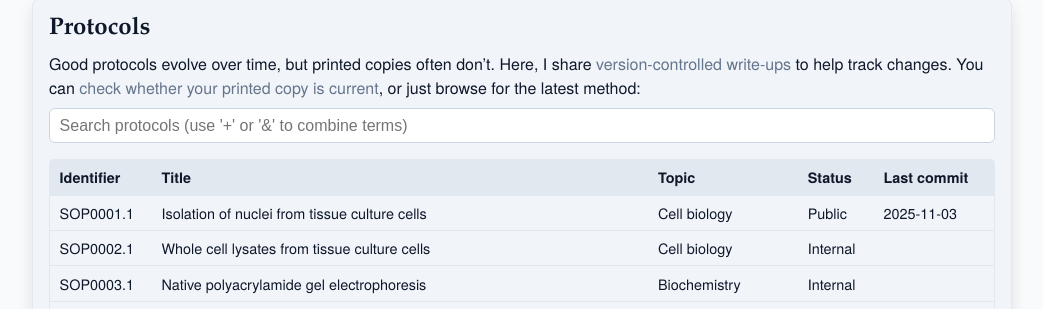
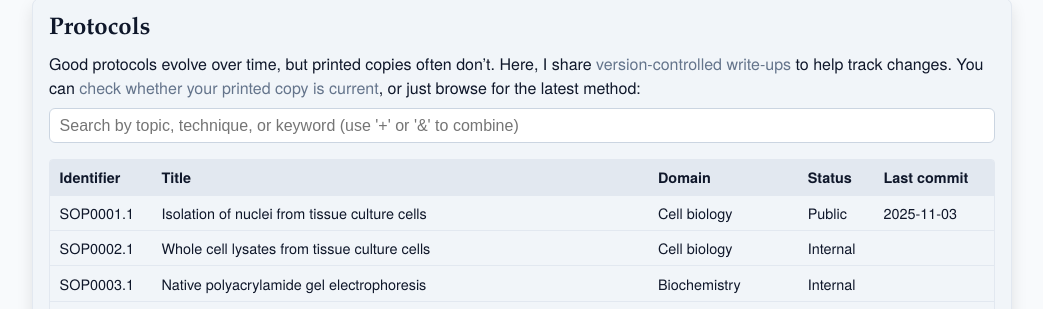
Before and after one commit to benjbuch/benjbuch.github.io, a Jekyll site: the page built from index.html, in a window 1280 px wide and 900 px high, scrolled down 2028 px. Shown: the part 174-483 px from the top of the window, without its empty margins (118-1161 px from the left). Built offline with Jekyll 4.4.1, drawn with Linux system fonts in a browser that asks for light colours.

```diff
--- a/_includes/protocol-index.html
+++ b/_includes/protocol-index.html
@@ -15,7 +15,7 @@
       <tr>
         <th data-sort="sop">Identifier</th>
         <th data-sort="title">Title</th>
-        <th data-sort="topic">Topic</th>
+        <th data-sort="domain">Domain</th>
         <th data-sort="status">Status</th>
         <th data-sort="date">Last commit</th>
         {%- comment -%}
```
Also changed, not shown: other parts of _includes/protocol-index.html (+1 -1 lines).
